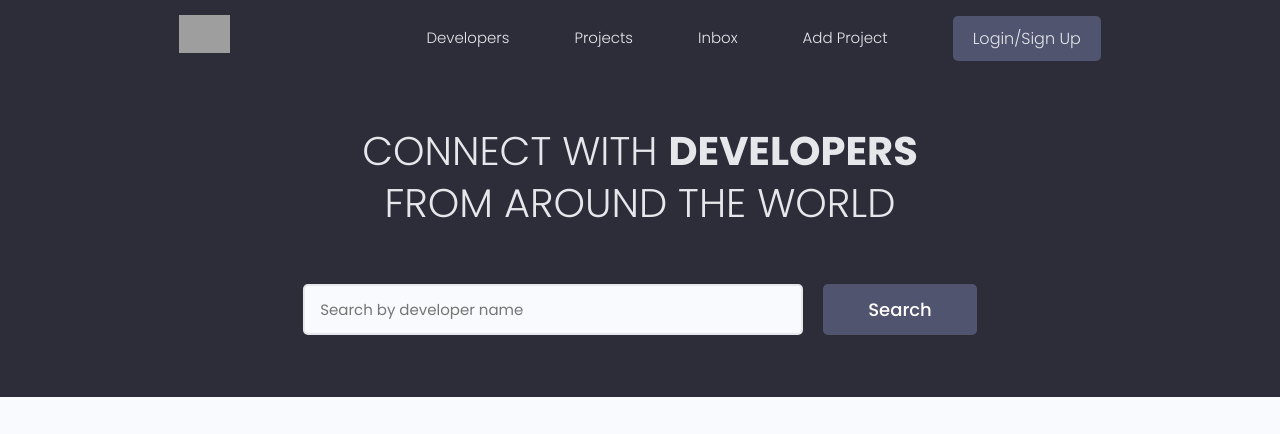
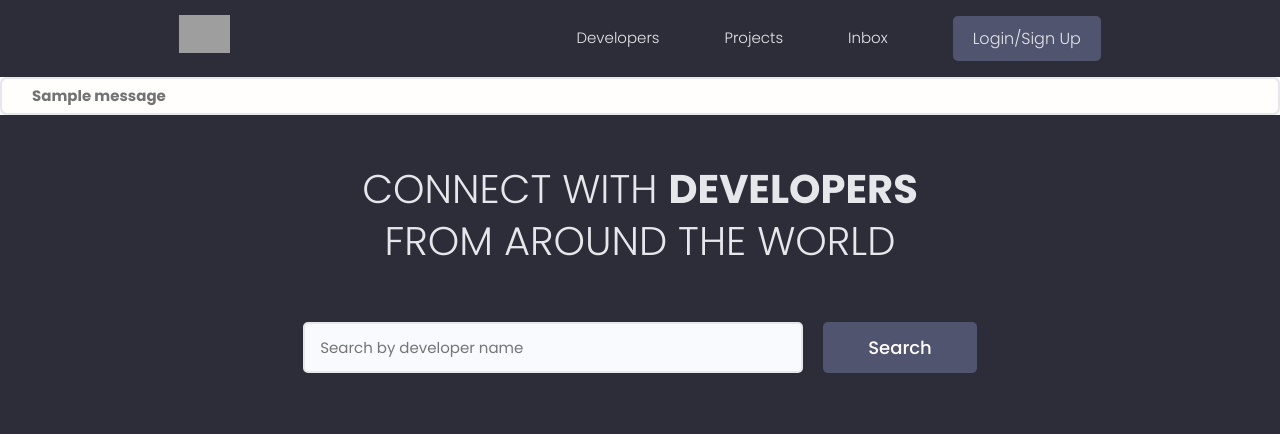
Before and after one commit to pydeveloperashish/DevSearch-Project-Django, a Django app: page / in a window 1280 px wide. Shown: the top 434 px of the page. Run offline with Django 4.2, Linux system fonts and the light colour scheme; tables that the repository leaves empty hold one stand-in row (values such as "Sample post"); grey boxes marked "Sample" are stand-in pictures; one stand-in notice (Sample message) is shown; parts of the project's set-up code (start-up, migrations or seed data) failed here and were passed over; some libraries are stand-ins or nearby versions; grey boxes are pictures that could not be loaded.

Commit message:
flash message added

```diff
--- a/templates/main.html
+++ b/templates/main.html
@@ -20,6 +20,16 @@
 <body>
     {% include 'navbar.html' %}
 
+  {% if messages %}
+      <ul class="messages">
+        {% for message in messages %}
+          <li {% if message.tags %} class="{{ message.tags }}"{% endif %}>
+              <b>{{ message }}</b>
+          </li>
+        {% endfor %}
+        </ul>
+  {% endif %}
+
     {% block content %}
 
     {% endblock content %}
--- a/templates/navbar.html
+++ b/templates/navbar.html
@@ -16,9 +16,9 @@
           <li class="header__menuItem"><a href="{% url 'profiles' %}">Developers</a></li>
           <li class="header__menuItem"><a href="{% url 'projects' %}">Projects</a></li>
           <li class="header__menuItem"><a href="#">Inbox</a></li>
-          <li class="header__menuItem"><a href="{% url 'create-project' %}">Add Project</a></li>
 
           {% if request.user.is_authenticated %}
+          <li class="header__menuItem"><a href="{% url 'create-project' %}">Add Project</a></li>
           <li class="header__menuItem"><a href="{% url 'logout' %}" class="btn btn--sub">Logout</a></li>
           {% else %}
           <li class="header__menuItem"><a href="{% url 'login' %}" class="btn btn--sub">Login/Sign Up</a></li>
--- a/users/views.py
+++ b/users/views.py
@@ -1,6 +1,7 @@
 from django.shortcuts import render, redirect
 from django.contrib.auth import login, logout, authenticate
 from django.contrib.auth.models import User
+from django.contrib import messages
 from .models import Profile
 
 # Create your views here.
@@ -18,19 +19,20 @@ def loginUser(request):
         try:
             user = User.objects.get(username = username)
         except:
-            print("User not found")
+            messages.error(request, "User not found")
 
         user = authenticate(username = username, password = password)
         if user:
             login(request, user)
             return redirect('profiles')
         else:
-            print("Username or Password is incorrect")
+            messages.error(request, "Username or Password is incorrect")
     return render(request, 'users/login_register.html')
 
 
 def logoutUser(request):
     logout(request)
+    messages.success(request, "User was successfully logged out")
     return redirect('login')
 
 
```
